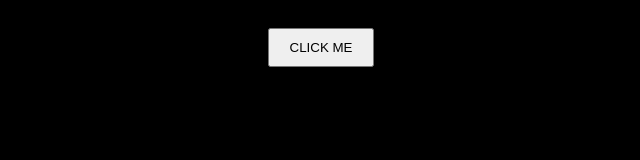
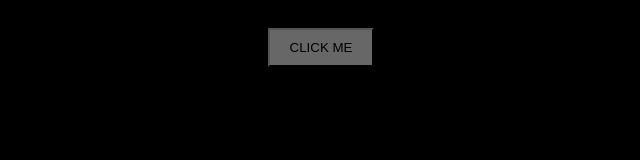
Before and after one commit to JustPerky1/webapp--arlina, a plain HTML site: page index.html in a window 1280 px wide. Shown: the whole page, without its empty margins (319-959 px from the left). Drawn offline with Linux system fonts and the light colour scheme.

Commit message:
zmena farby tlacitka

```diff
--- a/style.css
+++ b/style.css
@@ -7,6 +7,7 @@ button{
   padding: 10px 20px;
   margin-top: 20px;
   cursor: pointer;
+  background: #676767;
 }
 p{
   color: #ffffff;
```
